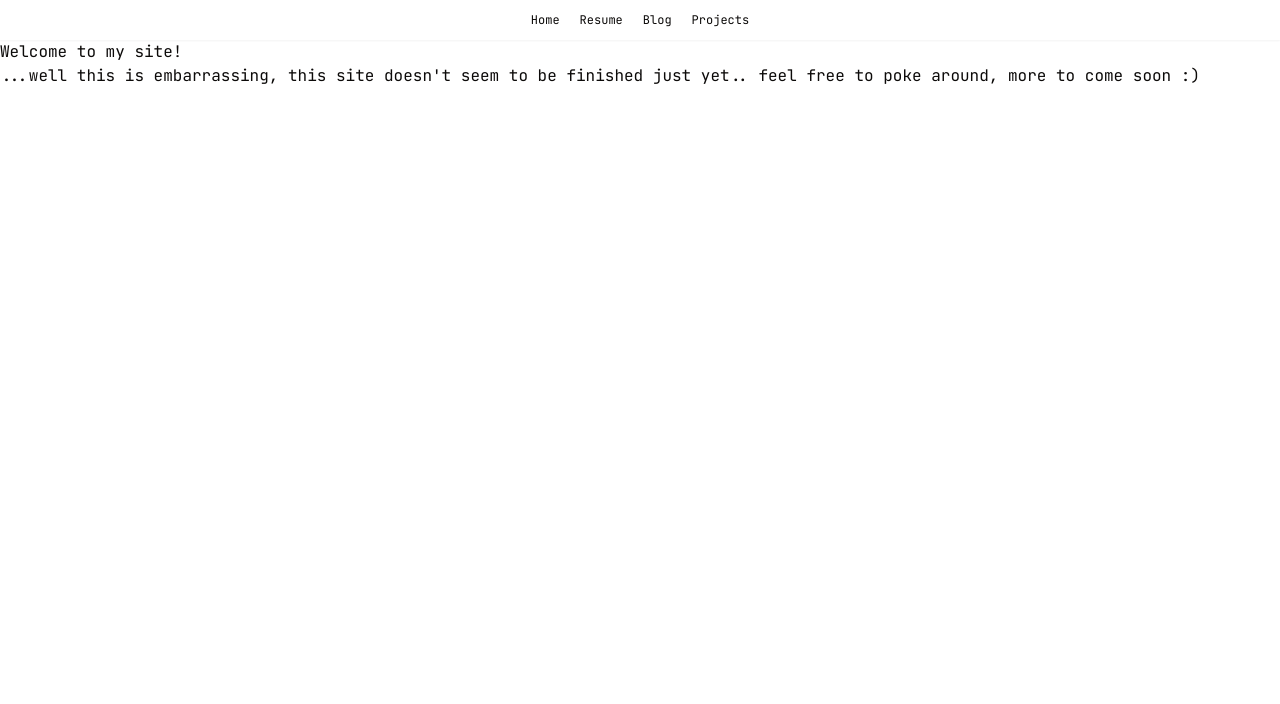
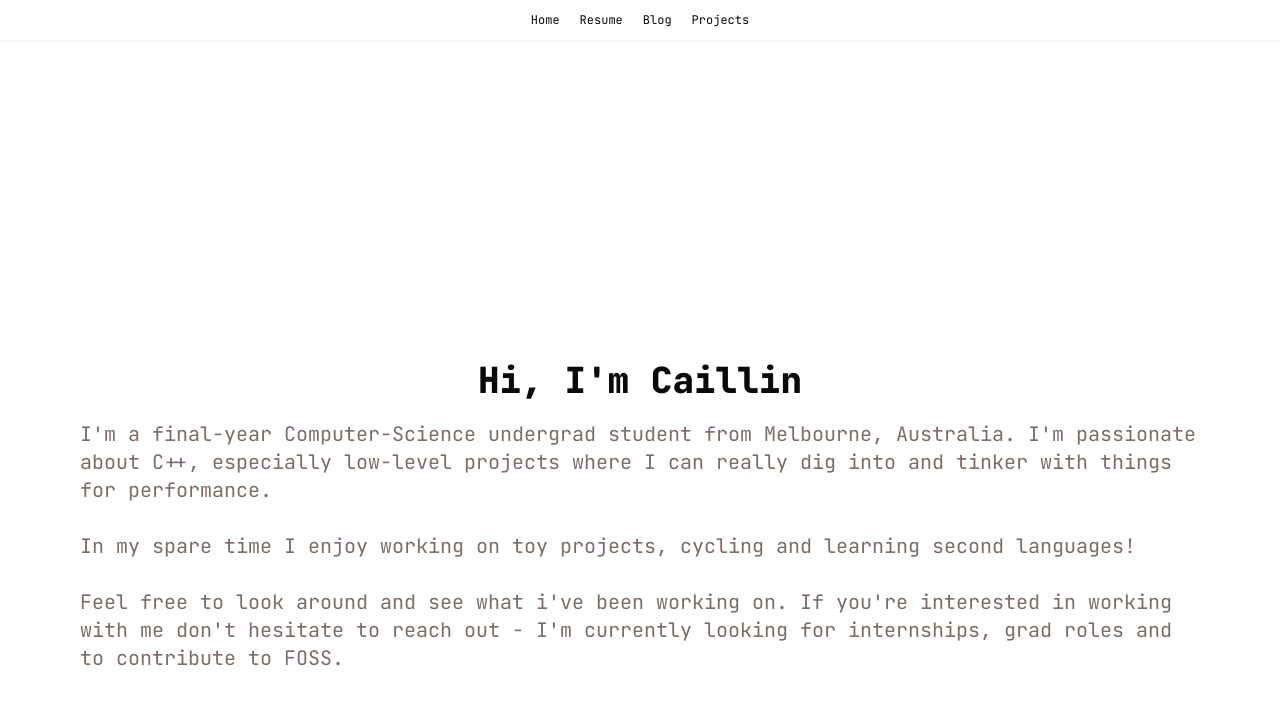
Before and after one commit to nugentcaillin/personal-site, a Next.js app: page / in a window 1280 px wide. Shown: the top 704 px of the page. Built offline with nearby package versions, Linux system fonts and the light colour scheme.

Commit message:
feat(main-site): add content to home page - added typography components

```diff
--- a/app/page.tsx
+++ b/app/page.tsx
@@ -1,11 +1,23 @@
 import Image from "next/image";
 import Header from "@/components/header"
 
+import {
+	TypographyH1,
+	TypographyBigText,
+} from "@/components/typography"
+
 export default function Home() {
   return (
-    <div>
-			<h1>Welcome to my site!</h1>
-			<p>...well this is embarrassing, this site doesn't seem to be finished just yet.. feel free to poke around, more to come soon :)</p>
+    <div className = "w-full">
+			<TypographyH1 className="mt-[30vh]">
+				Hi, I'm Caillin
+			</TypographyH1>
+			<TypographyBigText>
+				I'm a final-year Computer-Science undergrad student from Melbourne, Australia.
+				I'm passionate about C++, especially low-level projects where I can really dig into and tinker with things for performance. <br/><br/>
+				In my spare time I enjoy working on toy projects, cycling and learning second languages!<br/><br/>
+				Feel free to look around and see what i've been working on. If you're interested in working with me don't hesitate to reach out - I'm currently looking for internships, grad roles and to contribute to FOSS.
+			</TypographyBigText>
     </div>
   );
 }
--- a/components/content_wrapper.tsx
+++ b/components/content_wrapper.tsx
@@ -5,7 +5,7 @@ export default function ContentWrapper({
   children: React.ReactNode;
 }>) {
 	return (
-		<div className = "grow-1 flex w-full max-w-7xl bg-background">
+		<div className = "grow-1 flex w-full max-w-7xl bg-background p-20">
 			{children}
 		</div>
 	)
--- /dev/null
+++ b/components/typography.tsx
@@ -0,0 +1,37 @@
+import { cn } from "@/lib/utils"
+
+export function TypographyH1({
+  children,
+	className,
+	...props
+}: React.ComponentProps<"h1">) {
+	return (
+		<h1
+			className = {cn(
+				"text-center text-4xl font-extrabold mt-10 mb-5 w-full",
+				className
+			)}
+			{...props}
+		>
+			{children}
+		</h1>
+	)
+}
+
+export function TypographyBigText({
+  children,
+	className,
+	...props
+}: React.ComponentProps<"p">) {
+	return (
+		<p
+			className = {cn(
+				"text-xl text-muted-foreground",
+				className
+			)}
+			{...props}
+		>
+			{children}
+		</p>
+	)
+}
```
